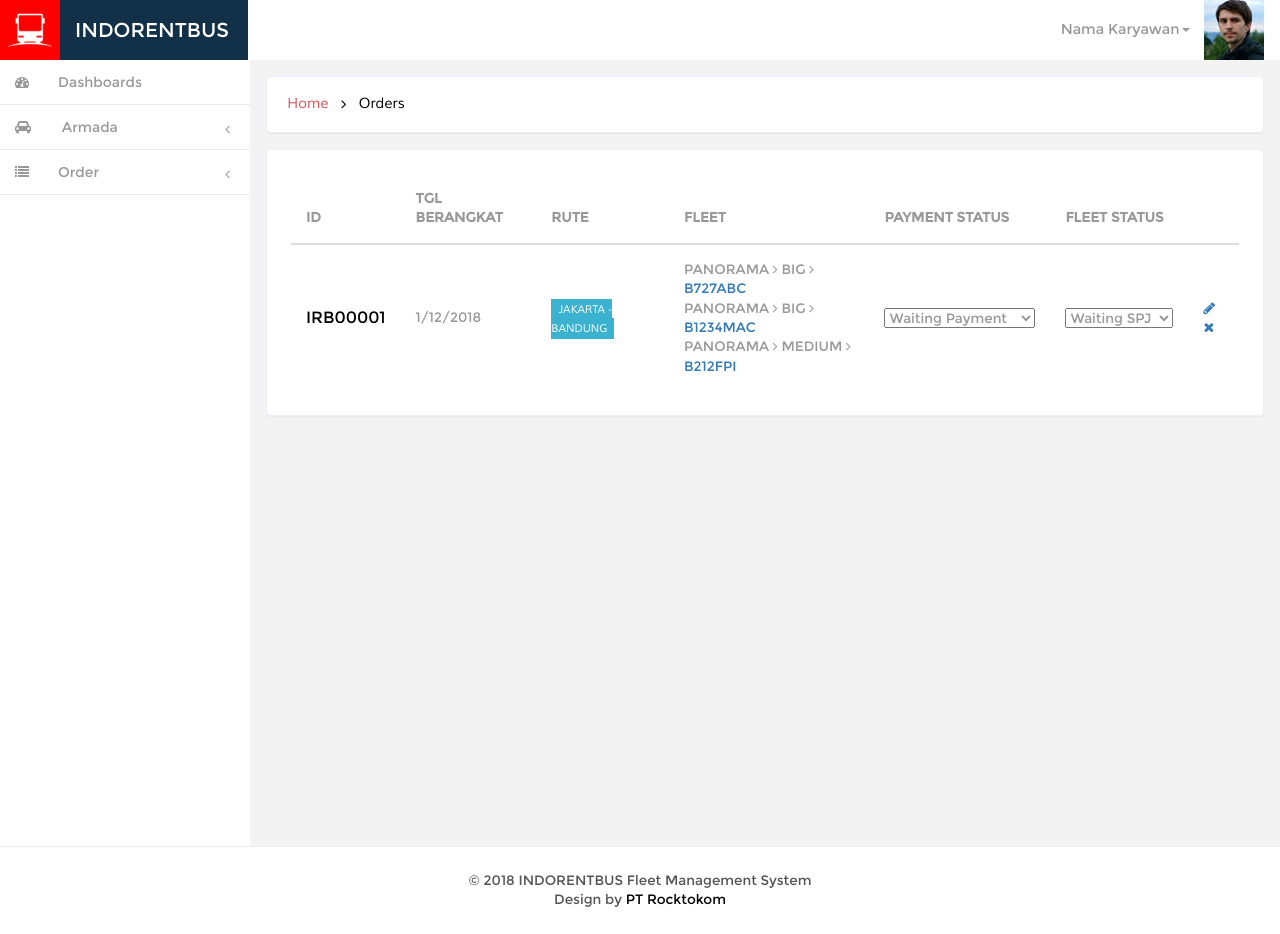
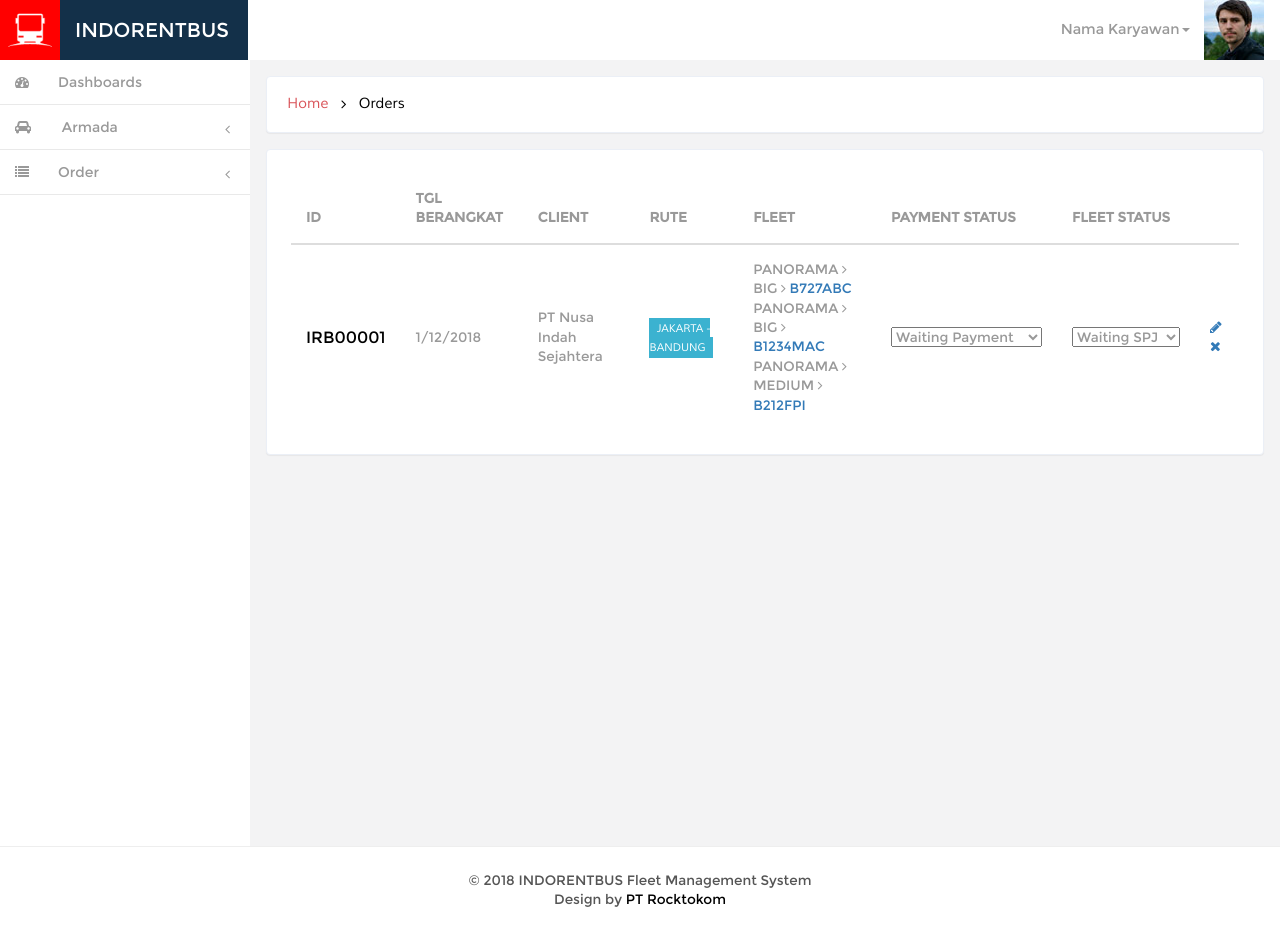
Before and after one commit to kemtol/indorentbus, a Jekyll site: the page built from laman/orders.html, in a window 1280 px wide. Built offline with Jekyll 4.4.1, drawn with Linux system fonts in a browser that asks for light colours; nearby versions of some CDN libraries; Markdown is read by kramdown in place of the engine named in the settings; comment, search, counter and statistics services are not loaded.

Commit message:
Update orders.html

```diff
--- a/laman/orders.html
+++ b/laman/orders.html
@@ -20,6 +20,7 @@ permalink: /orders/
 			<tr>
 				<th>ID</th>
 				<th>TGL BERANGKAT</th>
+				<th>CLIENT</th>
 				<th>RUTE</th>
 				<th>FLEET</th>
 				<th>PAYMENT STATUS</th>
@@ -35,6 +36,10 @@ permalink: /orders/
 
 			    <td class="march">
 			       1/12/2018
+			    </td>
+
+			    <td class="march">
+			       PT Nusa Indah Sejahtera
 			    </td>
 
 			    <td>
```
